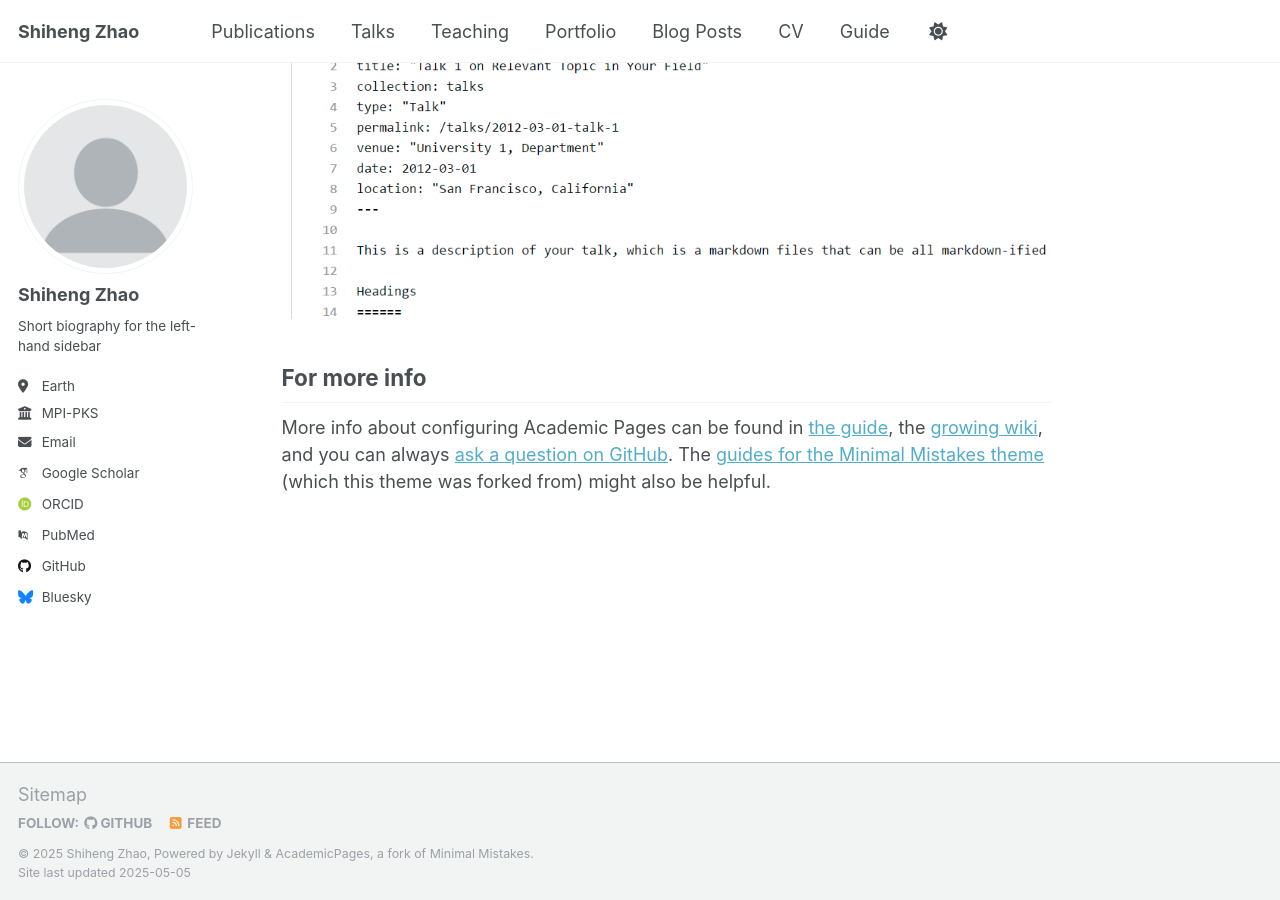
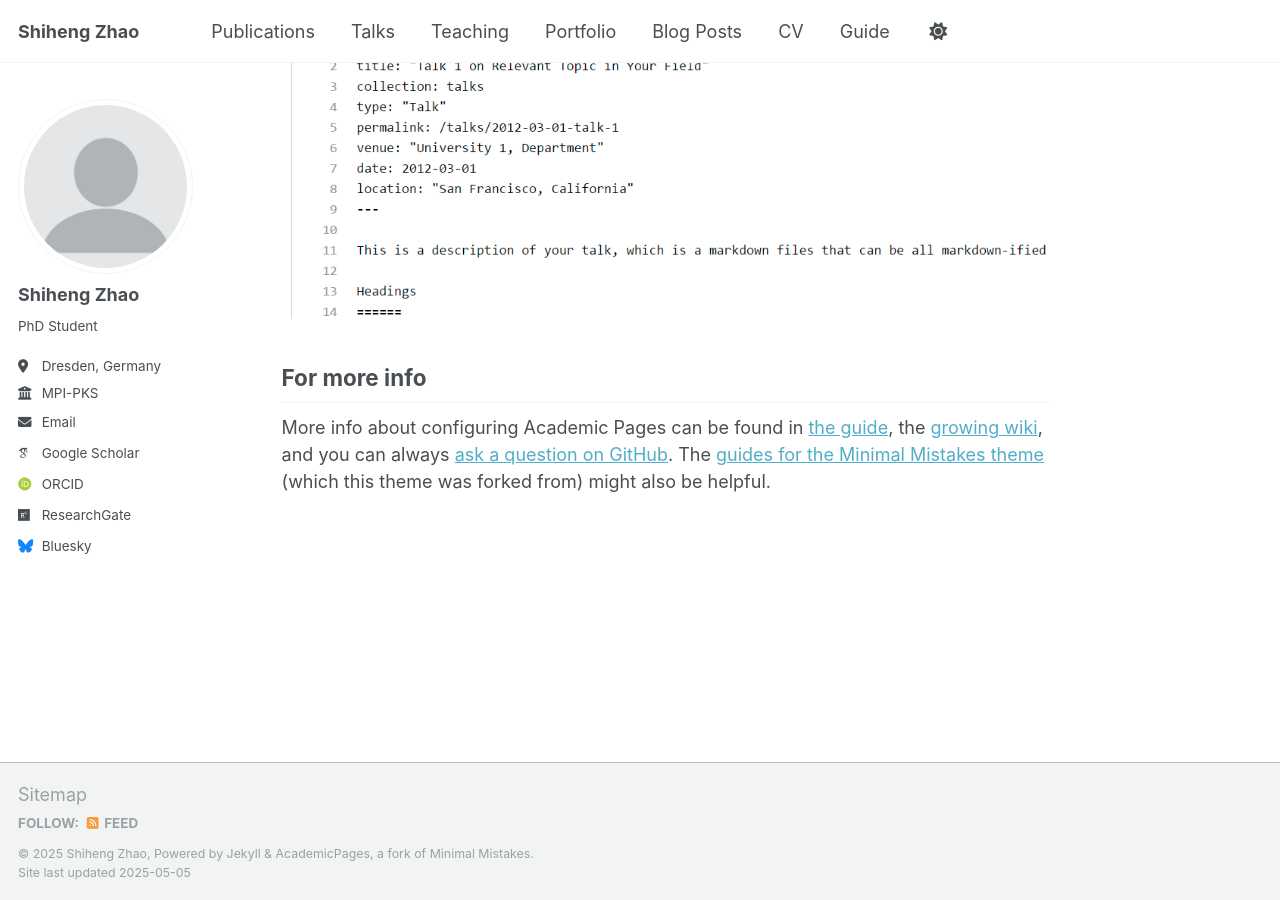
Before and after one commit to Iamzsh/Iamzsh.github.io, a Jekyll site: the page built from _pages/about.md, in a window 1280 px wide and 900 px high, scrolled down 2636 px. Built offline with Jekyll 4.4.1, drawn with Linux system fonts in a browser that asks for light colours; some web fonts are replaced.

Commit message:
Update _config.yml

```diff
--- a/_config.yml
+++ b/_config.yml
@@ -25,33 +25,33 @@ author:
   avatar           : "profile.png"
   name             : "Shiheng Zhao"
   pronouns         : # example: "she/her"
-  bio              : "Short biography for the left-hand sidebar"
-  location         : "Earth"
+  bio              : "PhD Student"
+  location         : "Dresden, Germany"
   employer         : "MPI-PKS"
   uri              : # URL
-  email            : "none@example.org"
+  email            : "zhao@pks.mpg.de"
 
   # Academic websites
   academia         : # URL
-  arxiv            : # URL - Update with the correct link to your profile
-  googlescholar    : "https://scholar.google.com/citations?user=PS_CX0AAAAAJ"
+  arxiv            : # URL
+  googlescholar    : "https://scholar.google.com/citations?user=4JhQk2oAAAAJ&hl=en"
   impactstory      : # URL
-  orcid            : "http://orcid.org/yourorcidurl"
+  orcid            : "http://orcid.org/0009-0003-0024-5999"
   semantic         : # URL
-  pubmed           : "https://www.ncbi.nlm.nih.gov/pubmed/?term=john+snow"
-  researchgate     : # URL
+  pubmed           : # UPL
+  researchgate     : "https://www.researchgate.net/profile/Shiheng-Zhao?ev=hdr_xprf"
   scopus           : # URL
 
   # Repositories and software development
   bitbucket        : # Username - Update with your username on the site
   codepen          : # Username
   dribbble         : # Username
-  github           : "academicpages"
+  github           : # Username
   kaggle           : # Username
   stackoverflow    : # User number or user number and name (i.e., use "1" or "1/jeff-atwood")
 
   # Social media
-  bluesky          : "bsky.app" # Replace this with you Bluesky username
+  bluesky          : "https://bsky.app/profile/zhaoshh.bsky.social"
   facebook         : # Username
   flickr           : # Username
   foursquare       : # Username
@@ -68,7 +68,7 @@ author:
   steam            : # Username
   telegram         : # URL
   tumblr           : # Username
-  twitter          : # Username for X / Twitter
+  twitter          : # Username
   vine             : # Username
   weibo            : # Username
   wikipedia        : # Username
```
